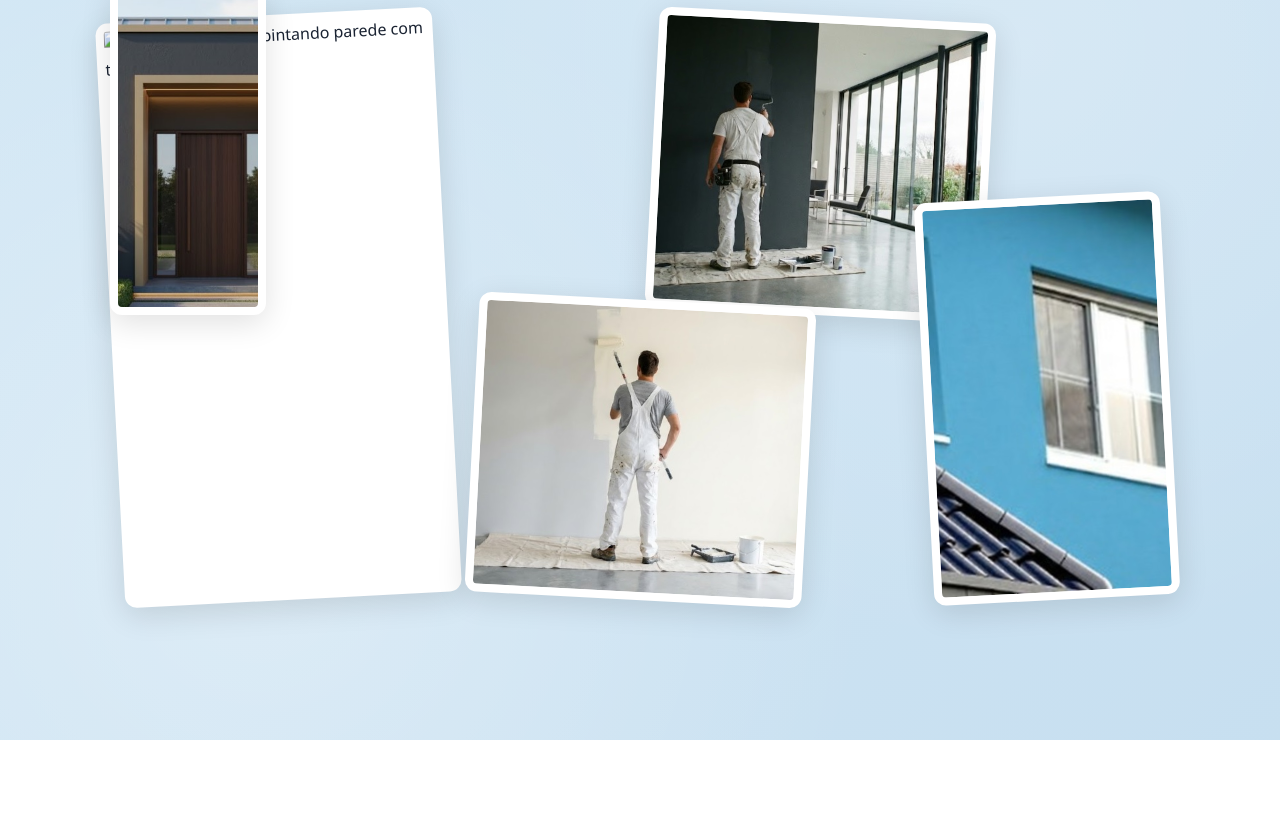
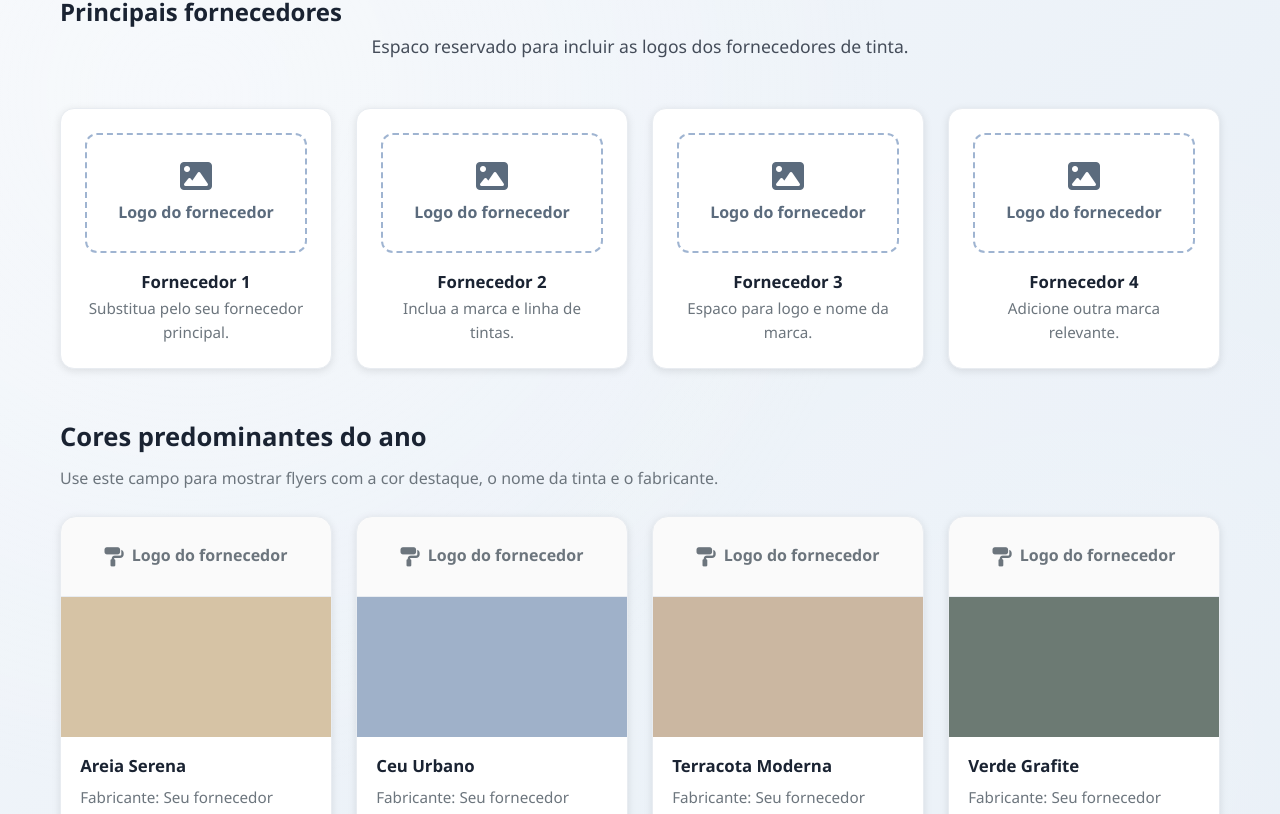
Before and after one commit to limageorgio/painter, a website: page index.html in a window 1280 px wide. Shown: the part 10285-11099 px from the top of the page. Drawn offline with nearby package versions, Linux system fonts and the light colour scheme.

Commit message:
Add reset functionality and suppliers section to admin panel and index page

```diff
--- a/index.html
+++ b/index.html
@@ -1391,45 +1391,106 @@
         </div>
     </section>
 
-    <!-- Gallery Visual Section -->
-    <section id="galeria-visual" class="gallery-visual">
-        <div class="gallery-background">
-            <div class="container">
-                <div class="gallery-content">
-                    <div class="gallery-grid-container">
-                        <!-- Foto 1: Pintor Profissional Pintando (grande, rotacionada) -->
-                        <div class="gallery-item large rotated-left">
-                            <div class="gallery-frame">
-                                <img src="./images/hero-painter.jpg" alt="Pintor profissional pintando parede com técnica profissional">
-                            </div>
-                        </div>
-
-                        <!-- Foto 2: Sala Moderna 2026 (topo direito, pequena) -->
-                        <div class="gallery-item medium rotated-right">
-                            <div class="gallery-frame">
-                                <img src="./images/portfolio-sala-modern.jpg" alt="Sala moderna com pintura de destaque em cores 2026">
-                            </div>
-                        </div>
-
-                        <!-- Foto 3: Detalhe Pintor (esquerda, pequena) -->
-                        <div class="gallery-item small">
-                            <div class="gallery-frame">
-                                <img src="./images/about-pintor.jpg" alt="Detalhe de pintor profissional em ação">
-                            </div>
-                        </div>
-
-                        <!-- Foto 4: Fachada (direita, média) -->
-                        <div class="gallery-item medium-small rotated-left">
-                            <div class="gallery-frame">
-                                <img src="./images/portfolio-fachada.jpg" alt="Fachada pintada profissionalmente">
-                            </div>
-                        </div>
-
-                        <!-- Foto 5: Resultado Final (fundo, média) -->
-                        <div class="gallery-item medium rotated-right">
-                            <div class="gallery-frame">
-                                <img src="./images/portfolio-quarto.jpg" alt="Resultado final de projeto de pintura profissional">
-                            </div>
+    <!-- Suppliers & Trends Section -->
+    <section id="fornecedores" class="suppliers">
+        <div class="container">
+            <div class="section-title-wrapper">
+                <i class="logo-decoration fas fa-industry"></i>
+                <h2>Principais fornecedores</h2>
+            </div>
+            <p class="section-subtitle">Espaco reservado para incluir as logos dos fornecedores de tinta.</p>
+
+            <div class="suppliers-grid">
+                <div class="supplier-card">
+                    <div class="supplier-logo">
+                        <img src="./images/fornecedor-1-logo.png" alt="Logo do fornecedor 1" onload="this.parentElement.classList.add('has-image')" onerror="this.remove()">
+                        <i class="fas fa-image"></i>
+                        <span>Logo do fornecedor</span>
+                    </div>
+                    <h3>Fornecedor 1</h3>
+                    <p>Substitua pelo seu fornecedor principal.</p>
+                </div>
+                <div class="supplier-card">
+                    <div class="supplier-logo">
+                        <img src="./images/fornecedor-2-logo.png" alt="Logo do fornecedor 2" onload="this.parentElement.classList.add('has-image')" onerror="this.remove()">
+                        <i class="fas fa-image"></i>
+                        <span>Logo do fornecedor</span>
+                    </div>
+                    <h3>Fornecedor 2</h3>
+                    <p>Inclua a marca e linha de tintas.</p>
+                </div>
+                <div class="supplier-card">
+                    <div class="supplier-logo">
+                        <img src="./images/fornecedor-3-logo.png" alt="Logo do fornecedor 3" onload="this.parentElement.classList.add('has-image')" onerror="this.remove()">
+                        <i class="fas fa-image"></i>
+                        <span>Logo do fornecedor</span>
+                    </div>
+                    <h3>Fornecedor 3</h3>
+                    <p>Espaco para logo e nome da marca.</p>
+                </div>
+                <div class="supplier-card">
+                    <div class="supplier-logo">
+                        <img src="./images/fornecedor-4-logo.png" alt="Logo do fornecedor 4" onload="this.parentElement.classList.add('has-image')" onerror="this.remove()">
+                        <i class="fas fa-image"></i>
+                        <span>Logo do fornecedor</span>
+                    </div>
+                    <h3>Fornecedor 4</h3>
+                    <p>Adicione outra marca relevante.</p>
+                </div>
+            </div>
+
+            <div class="suppliers-tips">
+                <div class="tips-header">
+                    <h3>Cores predominantes do ano</h3>
+                    <p>Use este campo para mostrar flyers com a cor destaque, o nome da tinta e o fabricante.</p>
+                </div>
+                <div class="trend-grid">
+                    <div class="trend-card">
+                        <div class="trend-logo">
+                            <i class="fas fa-paint-roller"></i>
+                            <span>Logo do fornecedor</span>
+                        </div>
+                        <div class="trend-swatch" style="--swatch:#d6c3a5;"></div>
+                        <div class="trend-info">
+                            <span class="trend-name">Areia Serena</span>
+                            <span class="trend-brand">Fabricante: Seu fornecedor</span>
+                            <span class="trend-note">Tonalidade quente e elegante para salas.</span>
+                        </div>
+                    </div>
+                    <div class="trend-card">
+                        <div class="trend-logo">
+                            <i class="fas fa-paint-roller"></i>
+                            <span>Logo do fornecedor</span>
+                        </div>
+                        <div class="trend-swatch" style="--swatch:#9fb1c9;"></div>
+                        <div class="trend-info">
+                            <span class="trend-name">Ceu Urbano</span>
+                            <span class="trend-brand">Fabricante: Seu fornecedor</span>
+                            <span class="trend-note">Azul suave para ambientes de descanso.</span>
+                        </div>
+                    </div>
+                    <div class="trend-card">
+                        <div class="trend-logo">
+                            <i class="fas fa-paint-roller"></i>
+                            <span>Logo do fornecedor</span>
+                        </div>
+                        <div class="trend-swatch" style="--swatch:#cbb7a1;"></div>
+                        <div class="trend-info">
+                            <span class="trend-name">Terracota Moderna</span>
+                            <span class="trend-brand">Fabricante: Seu fornecedor</span>
+                            <span class="trend-note">Destaque acolhedor para paredes principais.</span>
+                        </div>
+                    </div>
+                    <div class="trend-card">
+                        <div class="trend-logo">
+                            <i class="fas fa-paint-roller"></i>
+                            <span>Logo do fornecedor</span>
+                        </div>
+                        <div class="trend-swatch" style="--swatch:#6c7a73;"></div>
+                        <div class="trend-info">
+                            <span class="trend-name">Verde Grafite</span>
+                            <span class="trend-brand">Fabricante: Seu fornecedor</span>
+                            <span class="trend-note">Tonalidade profunda para ambientes sofisticados.</span>
                         </div>
                     </div>
                 </div>
--- a/styles.css
+++ b/styles.css
@@ -731,226 +731,200 @@ body.dark-mode .methodology {
     line-height: 1.7;
 }
 
-/* ============ GALLERY VISUAL SECTION ============ */
-.gallery-visual {
-    padding: 100px 0;
-    background: linear-gradient(135deg, #d4e8f5 0%, #c7dff0 100%);
+/* ============ SUPPLIERS SECTION ============ */
+.suppliers {
+    padding: 90px 0;
+    background: linear-gradient(135deg, #f4f7fb 0%, #e6eef6 100%);
     position: relative;
     overflow: hidden;
-    min-height: 700px;
-    display: flex;
-    align-items: center;
-}
-
-.gallery-visual::before {
+}
+
+body.dark-mode .suppliers {
+    background: linear-gradient(135deg, #111823 0%, #1b2432 100%);
+}
+
+.suppliers::before {
     content: '';
     position: absolute;
-    top: 0;
-    left: 0;
-    right: 0;
-    bottom: 0;
-    background: radial-gradient(circle at 20% 80%, rgba(255, 255, 255, 0.3) 0%, transparent 50%),
-                radial-gradient(circle at 80% 20%, rgba(255, 255, 255, 0.2) 0%, transparent 50%);
+    inset: 0;
+    background: radial-gradient(circle at 15% 20%, rgba(255, 255, 255, 0.35) 0%, transparent 50%),
+                radial-gradient(circle at 85% 80%, rgba(255, 255, 255, 0.2) 0%, transparent 50%);
     pointer-events: none;
 }
 
-.gallery-background {
+.suppliers .container {
     position: relative;
-    width: 100%;
     z-index: 1;
 }
 
-.gallery-content {
-    position: relative;
-    min-height: 600px;
-}
-
-.gallery-grid-container {
+.suppliers-grid {
     display: grid;
-    grid-template-columns: repeat(12, 1fr);
-    grid-template-rows: repeat(3, auto);
-    gap: 25px;
-    padding: 40px 20px;
-    max-width: 1100px;
-    margin: 0 auto;
-    position: relative;
-}
-
-/* Foto 1: Pintor Grande - ocupa 4x3 */
-.gallery-item.large {
-    grid-column: 1 / 5;
-    grid-row: 1 / 4;
-}
-
-/* Foto 2: Sala Moderna - ocupa 4x2 (topo direita) */
-.gallery-item.medium:nth-child(2) {
-    grid-column: 7 / 11;
-    grid-row: 1 / 3;
-}
-
-/* Foto 3: Detalhe Esquerda - ocupa 2x2 */
-.gallery-item.small {
-    grid-column: 1 / 3;
-    grid-row: 1 / 3;
-    margin-top: -30px;
-}
-
-/* Foto 4: Materiais Direita - ocupa 3x2 */
-.gallery-item.medium-small {
-    grid-column: 10 / 13;
-    grid-row: 2 / 4;
-    margin-top: 20px;
-}
-
-/* Foto 5: Resultado Final - ocupa 4x1 */
-.gallery-item.medium:nth-child(5) {
-    grid-column: 5 / 9;
-    grid-row: 3 / 4;
-    margin-top: -40px;
-}
-
-.gallery-item {
-    position: relative;
-    transition: transform 0.3s ease, filter 0.3s ease;
-}
-
-.gallery-item:hover {
-    transform: translateY(-10px);
-    filter: drop-shadow(0 15px 40px rgba(0, 0, 0, 0.15));
-}
-
-.gallery-frame {
-    background: white;
+    grid-template-columns: repeat(auto-fit, minmax(220px, 1fr));
+    gap: 1.5rem;
+    margin-top: 2rem;
+}
+
+.supplier-card {
+    background: var(--card-bg);
+    border: 1px solid var(--card-border);
+    border-radius: 14px;
+    padding: 1.5rem;
+    text-align: center;
+    box-shadow: var(--shadow);
+    transition: var(--transition);
+}
+
+.supplier-card:hover {
+    transform: translateY(-6px);
+    box-shadow: var(--shadow-lg);
+}
+
+.supplier-logo {
+    height: 120px;
+    border: 2px dashed #9fb4d1;
     border-radius: 12px;
+    display: flex;
+    flex-direction: column;
+    align-items: center;
+    justify-content: center;
+    gap: 0.5rem;
+    color: #5b6b7d;
+    background: rgba(255, 255, 255, 0.7);
+    font-weight: 600;
+}
+
+.supplier-logo img {
+    max-width: 80%;
+    max-height: 70px;
+    object-fit: contain;
+    display: block;
+}
+
+.supplier-logo.has-image i,
+.supplier-logo.has-image span {
+    display: none;
+}
+
+body.dark-mode .supplier-logo {
+    background: rgba(255, 255, 255, 0.04);
+    border-color: #3d4a5d;
+    color: #cbd5e1;
+}
+
+.supplier-logo i {
+    font-size: 2rem;
+}
+
+.supplier-card h3 {
+    margin-top: 1rem;
+    font-size: 1.05rem;
+    color: var(--text-color);
+}
+
+.supplier-card p {
+    color: var(--secondary-text);
+    font-size: 0.95rem;
+}
+
+.suppliers-tips {
+    margin-top: 3rem;
+}
+
+.tips-header h3 {
+    font-size: 1.6rem;
+    margin-bottom: 0.5rem;
+    color: var(--text-color);
+}
+
+.tips-header p {
+    color: var(--secondary-text);
+    max-width: 720px;
+}
+
+.trend-grid {
+    display: grid;
+    grid-template-columns: repeat(auto-fit, minmax(240px, 1fr));
+    gap: 1.5rem;
+    margin-top: 1.5rem;
+}
+
+.trend-card {
+    background: var(--card-bg);
+    border: 1px solid var(--card-border);
+    border-radius: 16px;
     overflow: hidden;
-    box-shadow: 0 8px 30px rgba(0, 0, 0, 0.12);
-    border: 8px solid white;
-    width: 100%;
-    height: 100%;
+    box-shadow: var(--shadow);
+    display: flex;
+    flex-direction: column;
+    transition: var(--transition);
+}
+
+.trend-card:hover {
+    transform: translateY(-6px);
+    box-shadow: var(--shadow-lg);
+}
+
+.trend-logo {
+    height: 80px;
     display: flex;
     align-items: center;
     justify-content: center;
-}
-
-.gallery-frame img {
-    width: 100%;
-    height: 100%;
-    object-fit: cover;
-    display: block;
-}
-
-/* Rotações */
-.gallery-item.rotated-left {
-    transform: rotate(-3deg);
-}
-
-.gallery-item.rotated-left:hover {
-    transform: translateY(-10px) rotate(-1deg);
-}
-
-.gallery-item.rotated-right {
-    transform: rotate(3deg);
-}
-
-.gallery-item.rotated-right:hover {
-    transform: translateY(-10px) rotate(1deg);
-}
-
-/* Tamanhos variados */
-.gallery-item.large .gallery-frame {
-    min-height: 450px;
-}
-
-.gallery-item.medium .gallery-frame {
-    min-height: 300px;
-}
-
-.gallery-item.medium-small .gallery-frame {
-    min-height: 280px;
-}
-
-.gallery-item.small .gallery-frame {
-    min-height: 220px;
-}
-
-/* Responsivo */
-@media (max-width: 1024px) {
-    .gallery-grid-container {
-        grid-template-columns: repeat(6, 1fr);
-        gap: 15px;
-        padding: 20px 10px;
-    }
-
-    .gallery-item.large {
-        grid-column: 1 / 4;
-        grid-row: 1 / 3;
-    }
-
-    .gallery-item.medium:nth-child(2) {
-        grid-column: 4 / 7;
-        grid-row: 1 / 3;
-    }
-
-    .gallery-item.small {
-        grid-column: 1 / 3;
-        grid-row: 3 / 4;
-    }
-
-    .gallery-item.medium-small {
-        grid-column: 4 / 7;
-        grid-row: 3 / 4;
-    }
-
-    .gallery-item.medium:nth-child(5) {
-        grid-column: 1 / 7;
-        grid-row: 4 / 5;
-    }
-
-    .gallery-item.large .gallery-frame {
-        min-height: 320px;
-    }
-
-    .gallery-item.medium .gallery-frame {
-        min-height: 220px;
-    }
-
-    .gallery-item.medium-small .gallery-frame {
-        min-height: 200px;
-    }
-
-    .gallery-item.small .gallery-frame {
-        min-height: 160px;
-    }
+    gap: 0.5rem;
+    border-bottom: 1px solid var(--card-border);
+    background: rgba(0, 0, 0, 0.02);
+    color: var(--secondary-text);
+    font-weight: 600;
+}
+
+body.dark-mode .trend-logo {
+    background: rgba(255, 255, 255, 0.04);
+}
+
+.trend-logo i {
+    font-size: 1.2rem;
+}
+
+.trend-swatch {
+    height: 140px;
+    background: var(--swatch, #d6d6d6);
+}
+
+.trend-info {
+    padding: 1rem 1.2rem 1.4rem;
+    display: flex;
+    flex-direction: column;
+    gap: 0.35rem;
+}
+
+.trend-name {
+    font-weight: 700;
+    color: var(--text-color);
+    font-size: 1.05rem;
+}
+
+.trend-brand,
+.trend-note {
+    color: var(--secondary-text);
+    font-size: 0.95rem;
 }
 
 @media (max-width: 768px) {
-    .gallery-visual {
-        padding: 60px 0;
-        min-height: auto;
-    }
-
-    .gallery-grid-container {
+    .suppliers {
+        padding: 70px 0;
+    }
+
+    .suppliers-grid {
+        grid-template-columns: repeat(auto-fit, minmax(180px, 1fr));
+    }
+
+    .trend-grid {
         grid-template-columns: 1fr;
-        gap: 20px;
-        padding: 20px;
-    }
-
-    .gallery-item {
-        grid-column: 1 !important;
-        grid-row: auto !important;
-        transform: rotate(0deg) !important;
-        margin: 0 !important;
-    }
-
-    .gallery-item.large .gallery-frame,
-    .gallery-item.medium .gallery-frame,
-    .gallery-item.medium-small .gallery-frame,
-    .gallery-item.small .gallery-frame {
-        min-height: 280px;
-    }
-
-    .gallery-frame {
-        border: 6px solid white;
+    }
+}
+
+@media (max-width: 520px) {
+    .suppliers-grid {
+        grid-template-columns: 1fr;
     }
 }
 
```
Also changed, not shown: admin.html (+14 -0 lines).
